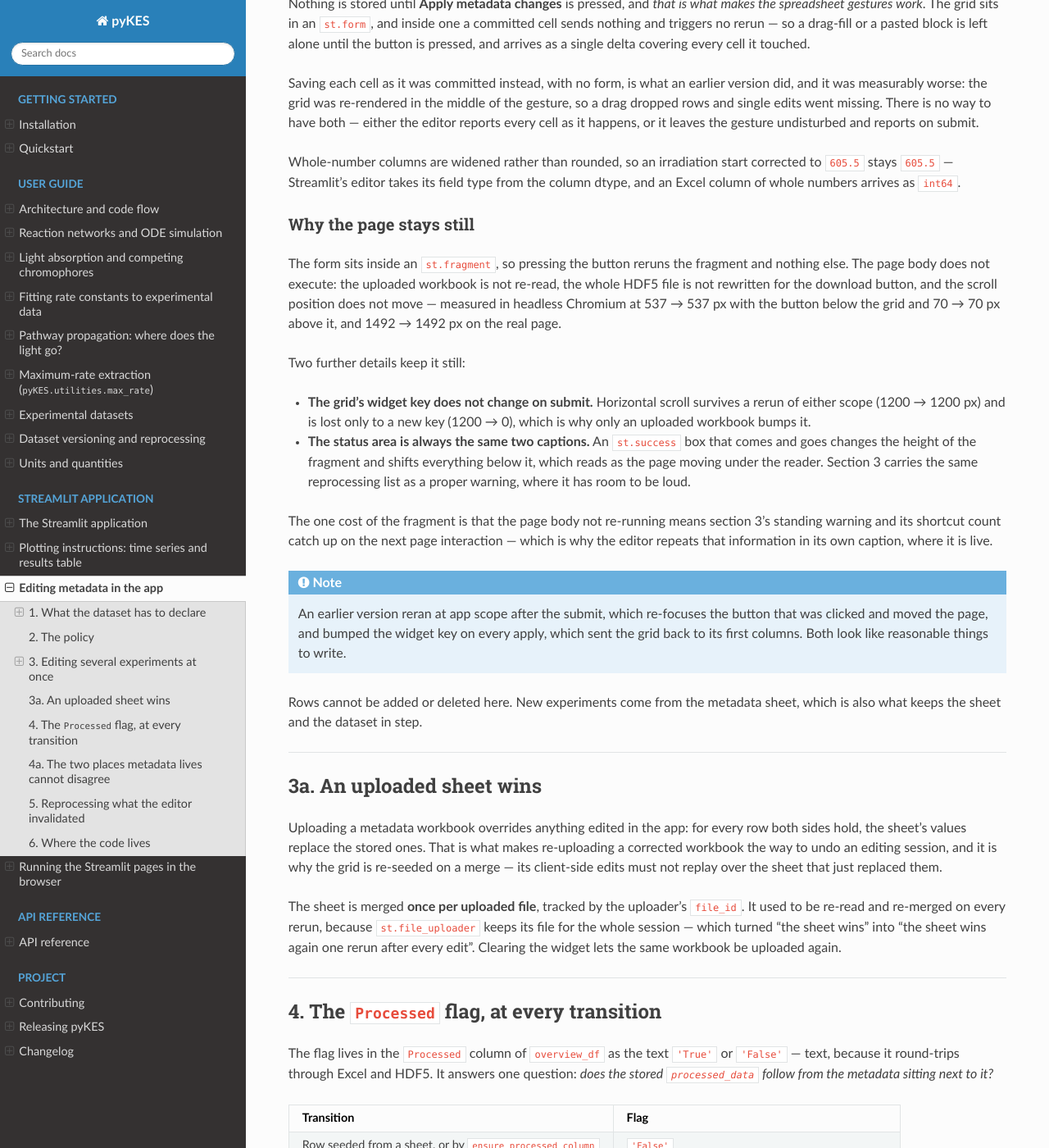
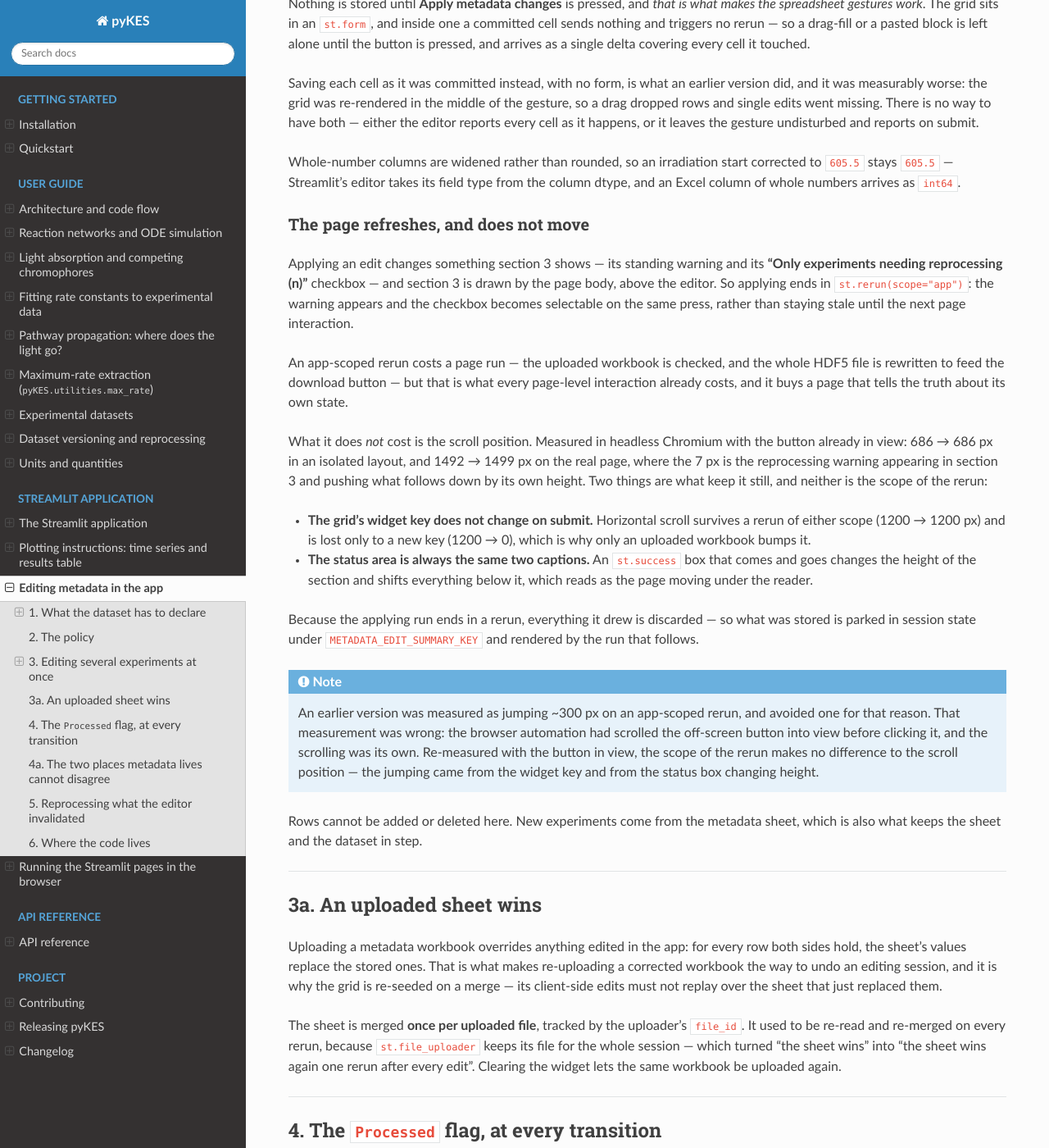
Before and after one commit to jschneidewind/pyKES, a Sphinx documentation site: the page built from docs/metadata_editing.md, in a window 1280 px wide and 1400 px high, scrolled down 2078 px. Shown: the whole window at 82% size. Built offline with Sphinx 7.4.7 and the Read the Docs theme 3.1.0, drawn with Linux system fonts in a browser that asks for light colours.

Commit message:
Refresh section 3 on the same press, without moving the page
Applying a metadata edit changes what section 3 shows — its standing warning
and its "Only experiments needing reprocessing (n)" checkbox — and section 3 is
drawn by the page body, above the editor. A fragment-scoped submit cannot
refresh it, so the warning stayed absent and the checkbox stayed disabled at
(0) until the user interacted with the page again or switched pages. The editor
was reporting the right thing in its own caption while the control that acts on
it sat greyed out two sections up.

Applying now ends in `st.rerun(scope="app")`. Measured on the real page: one
press, and the warning appears, the checkbox reads (1) and is selectable.

This is a correction to my own earlier reasoning, not a new trade-off. The
first button version was measured as jumping ~300 px on an app-scoped rerun,
and the fragment was introduced to avoid one. That measurement was wrong: the
browser automation scrolled the off-screen submit button into view before
clicking it, and measured its own scrolling. Re-measured with the button in
view, the scope of the rerun makes no difference to the scroll position —
686 -> 686 px in an isolated layout, 1492 -> 1499 px on the real page, where the
7 px is the new warning pushing what follows down by its own height. What
actually moved the page was the widget key changing and the status box changing
height, and both were already fixed.

The fragment stays, because it is what lets the *unsubmitted* grid live without
re-running the page, and an app-scoped rerun from inside one is a normal thing
to ask for. The cost is a page run per applied edit — the workbook checked, the
HDF5 file rewritten for the download button — which is what every page-level
interaction already costs, and it buys a page that tells the truth about its
own state.

Everything the applying run draws is discarded by the rerun, so what was stored
is parked under `METADATA_EDIT_SUMMARY_KEY` and rendered by the run that
follows. `describe_saved_edits` now describes an applied edit and
`describe_editor_state` chooses between that, an empty submit and the resting
state.

The two page tests that asserted the lag — an extra `app.run()` before checking
section 3 — now assert on the press itself.

Co-Authored-By: Claude Opus 5 <noreply@anthropic.com>
Claude-Session: https://claude.ai/code/session_011yMgKmRxN72udwDrBxAg43

````diff
--- a/docs/metadata_editing.md
+++ b/docs/metadata_editing.md
@@ -118,35 +118,44 @@ corrected to `605.5` stays `605.5` — Streamlit's editor takes its field type
 from the column dtype, and an Excel column of whole numbers arrives as
 `int64`.
 
-### Why the page stays still
+### The page refreshes, and does not move
 
-The form sits inside an `st.fragment`, so pressing the button reruns the
-fragment and nothing else. The page body does not execute: the uploaded
-workbook is not re-read, the whole HDF5 file is not rewritten for the download
-button, and the scroll position does not move — measured in headless Chromium
-at 537 → 537 px with the button below the grid and 70 → 70 px above it, and
-1492 → 1492 px on the real page.
+Applying an edit changes something section 3 shows — its standing warning and
+its **"Only experiments needing reprocessing (n)"** checkbox — and section 3 is
+drawn by the page body, above the editor. So applying ends in
+`st.rerun(scope="app")`: the warning appears and the checkbox becomes
+selectable on the same press, rather than staying stale until the next page
+interaction.
 
-Two further details keep it still:
+An app-scoped rerun costs a page run — the uploaded workbook is checked, and
+the whole HDF5 file is rewritten to feed the download button — but that is what
+every page-level interaction already costs, and it buys a page that tells the
+truth about its own state.
+
+What it does *not* cost is the scroll position. Measured in headless Chromium
+with the button already in view: 686 → 686 px in an isolated layout, and
+1492 → 1499 px on the real page, where the 7 px is the reprocessing warning
+appearing in section 3 and pushing what follows down by its own height. Two
+things are what keep it still, and neither is the scope of the rerun:
 
 * **The grid's widget key does not change on submit.** Horizontal scroll
   survives a rerun of either scope (1200 → 1200 px) and is lost only to a new
   key (1200 → 0), which is why only an uploaded workbook bumps it.
 * **The status area is always the same two captions.** An `st.success` box that
-  comes and goes changes the height of the fragment and shifts everything below
-  it, which reads as the page moving under the reader. Section 3 carries the
-  same reprocessing list as a proper warning, where it has room to be loud.
+  comes and goes changes the height of the section and shifts everything below
+  it, which reads as the page moving under the reader.
 
-The one cost of the fragment is that the page body not re-running means section
-3's standing warning and its shortcut count catch up on the next page
-interaction — which is why the editor repeats that information in its own
-caption, where it is live.
+Because the applying run ends in a rerun, everything it drew is discarded — so
+what was stored is parked in session state under `METADATA_EDIT_SUMMARY_KEY`
+and rendered by the run that follows.
 
 ```{note}
-An earlier version reran at app scope after the submit, which re-focuses the
-button that was clicked and moved the page, and bumped the widget key on every
-apply, which sent the grid back to its first columns. Both look like
-reasonable things to write.
+An earlier version was measured as jumping ~300 px on an app-scoped rerun, and
+avoided one for that reason. That measurement was wrong: the browser automation
+had scrolled the off-screen button into view before clicking it, and the
+scrolling was its own. Re-measured with the button in view, the scope of the
+rerun makes no difference to the scroll position — the jumping came from the
+widget key and from the status box changing height.
 ```
 
 Rows cannot be added or deleted here. New experiments come from the metadata
````
Also changed, not shown: CHANGELOG.md (+2 -2 lines), examples/README.md, 2 other files.
